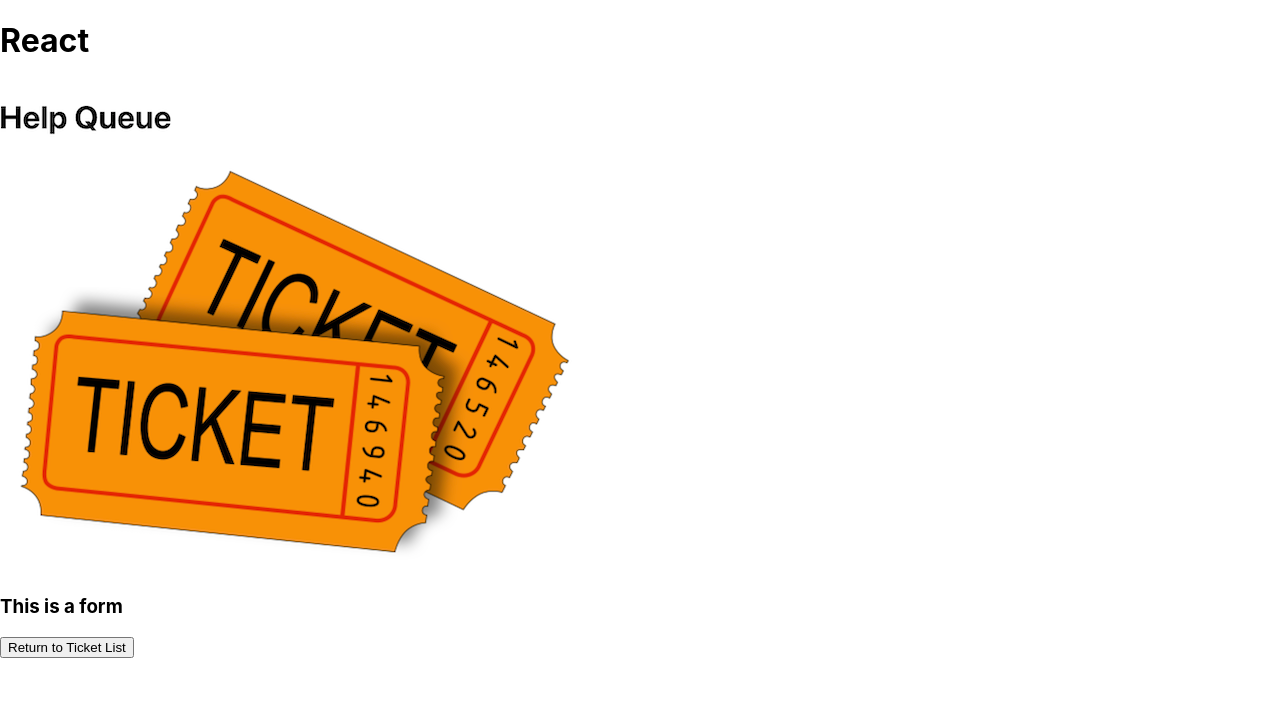
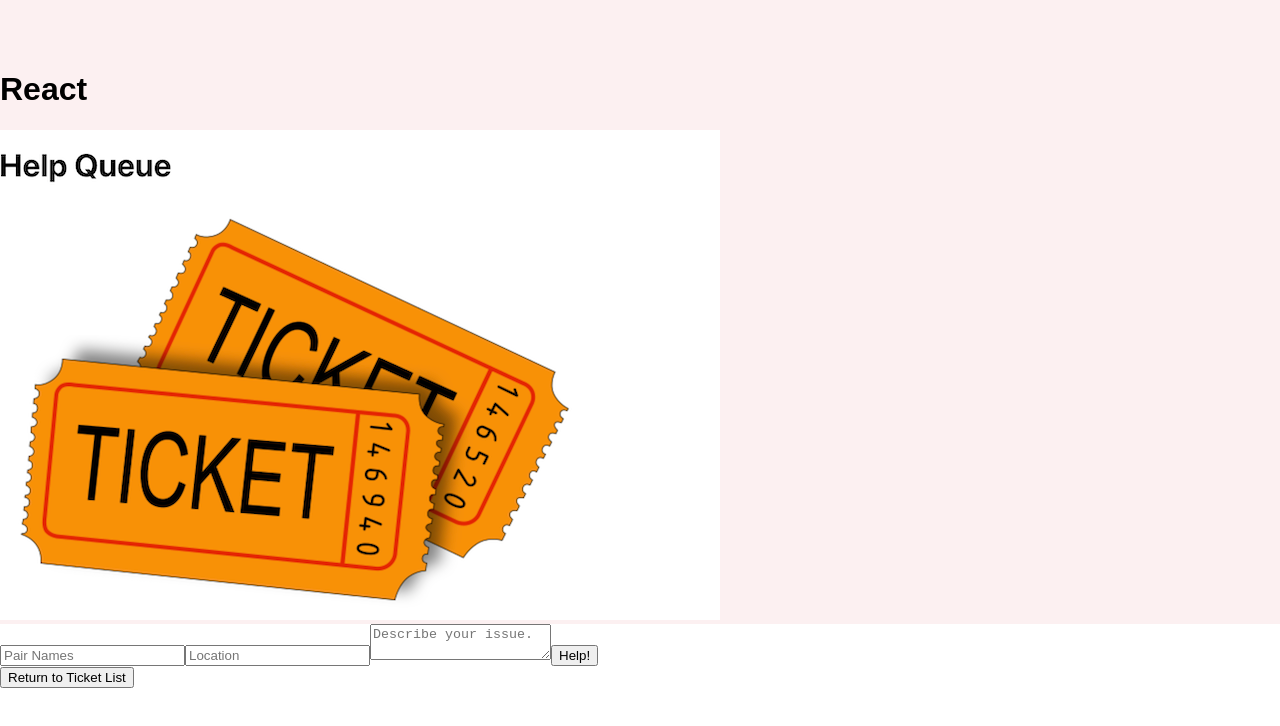
Before and after one commit to SierraRhodes/help-queue, a React (Create React App) app: page / in a window 1280 px wide. Both pictures are taken after a click on the button "Add Ticket". Shown: the top 726 px of the page. Built offline with nearby package versions, Linux system fonts and the light colour scheme.

Commit message:
add functional ticket queue

```diff
--- a/src/components/Header.js
+++ b/src/components/Header.js
@@ -1,13 +1,20 @@
 import React from "react";
 import ticketsImage from "./../img/tickets.png";
 
+
 function Header(){
+    const myStyledComponentStyles = {
+      backgroundColor: '#fcf0f1',
+      fontFamily: 'sans-serif',
+      paddingTop: '50px'
+    }
   return (
     <React.Fragment>
+      <div style={myStyledComponentStyles}>
     <h1>React</h1>
     <img src={ticketsImage} alt="tickets"/>
+    </div>
     </React.Fragment>
   );
 }
-
 export default Header;
--- a/src/components/NewTicketForm.js
+++ b/src/components/NewTicketForm.js
@@ -1,11 +1,50 @@
 import React from "react";
+import PropTypes from "prop-types";
+import { v4 } from 'uuid';
 
 function NewTicketForm(props){
   return (
     <React.Fragment>
-      <h3>This is a form</h3>
+     <form onSubmit={handleNewTicketFormSubmission}>
+      <input
+         type='text'
+         name='names'
+         placeholder='Pair Names' />
+      <input
+         type='text'
+         name='location'
+         placeholder='Location' />
+      <textarea
+         name='issue'
+         placeholder='Describe your issue.' />
+      <button type='submit'>Help!</button>
+     </form>
     </React.Fragment>
   );
+  function handleNewTicketFormSubmission(event) {
+    event.preventDefault();
+    props.onNewTicketCreation({
+      names: event.target.names.value,
+      location: event.target.location.value,
+      issue: event.target.issue.value,
+      id: v4()
+    });
+
+  }
 }
+// function handleNewTicketFormSubmission(event) {
+//   event.preventDefault();
+//   props.onNewTicketCreation({
+//     names: event.target.names.value,
+//     location: event.target.location.value,
+//     issue: event.target.issue.value,
+//     id: v4()
+//   });
+
+// }
+
+NewTicketForm.propTypes = {
+  onNewTicketCreation: PropTypes.func
+};
 
 export default NewTicketForm;
--- a/src/components/TicketControl.js
+++ b/src/components/TicketControl.js
@@ -6,9 +6,8 @@
   constructor(props) {
     super(props);
     this.state = {
-      currentPage: 1,
-      formVisibleOnPage: false
-
+      formVisibleOnPage: false,
+      mainTicketList: []
     };
 }
 
@@ -18,14 +17,19 @@
   }));
 }
 
+handleAddingNewTicketToList = (newTicket) => {
+  const newMainTicketList = this.state.mainTicketList.concat(newTicket);
+  this.setState({mainTicketList: newMainTicketList, formVisibleOnPage: false});
+}
+
 render(){
   let currentlyVisibleState = null;
   let buttonText = null;
   if (this.state.formVisibleOnPage) {
-    currentlyVisibleState = <NewTicketForm/>
-    buttonText = "Return to Ticket List"
+    currentlyVisibleState = <NewTicketForm onNewTicketCreation={this.handleAddingNewTicketToList} />;
+    buttonText = "Return to Ticket List";
   } else {
-    currentlyVisibleState  = <TicketList/>
+    currentlyVisibleState  = <TicketList ticketList={this.state.mainTicketList}/>;
     buttonText = "Add Ticket";
   }
   return (
--- a/src/components/TicketList.js
+++ b/src/components/TicketList.js
@@ -1,29 +1,12 @@
 import React from "react";
 import Ticket from "./Ticket";
+import PropTypes from "prop-types";
 
-const mainTicketList = [
-  {
-    names: 'Thato and Haley',
-    location: '3A',
-    issue: 'Firebase won\'t save record. Halp.'
-  },
-  {
-    names: 'Sleater and Kinney',
-    location: '4B',
-    issue: 'Prop types are throwing an error.'
-  },
-  {
-    names: 'Imani & Jacob',
-    location: '9F',
-    issue: 'Child component isn\'t rendering.'
-  }
-];
-
-function TicketList() {
+function TicketList(props) {
   return (
     <React.Fragment>
       <hr/>
-      {mainTicketList.map((ticket, index) =>
+      {props.ticketList.map((ticket, index) =>
           <Ticket names={ticket.names}
             location={ticket.location}
             issue={ticket.issue}
@@ -33,4 +16,8 @@
   );
 }
 
+TicketList.propTypes = {
+  ticketList: PropTypes.array
+};
+
 export default TicketList;
```
